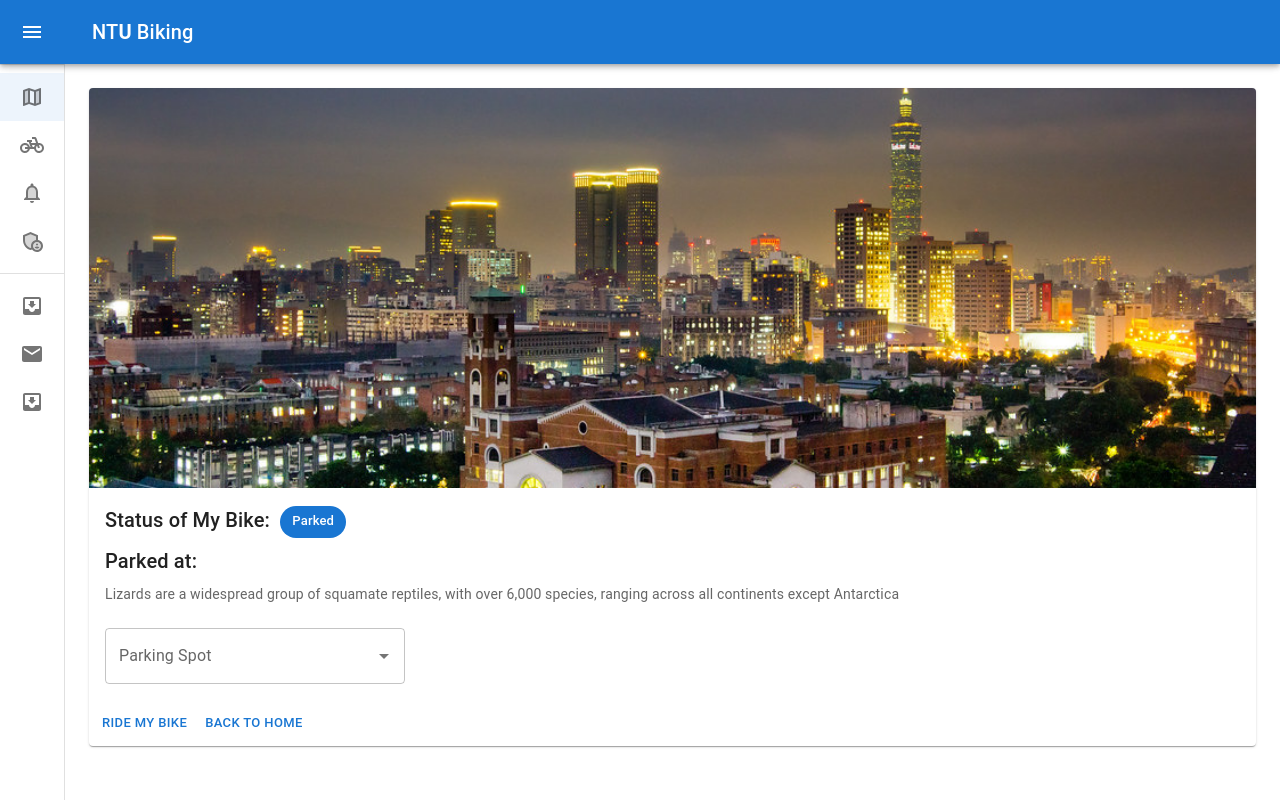
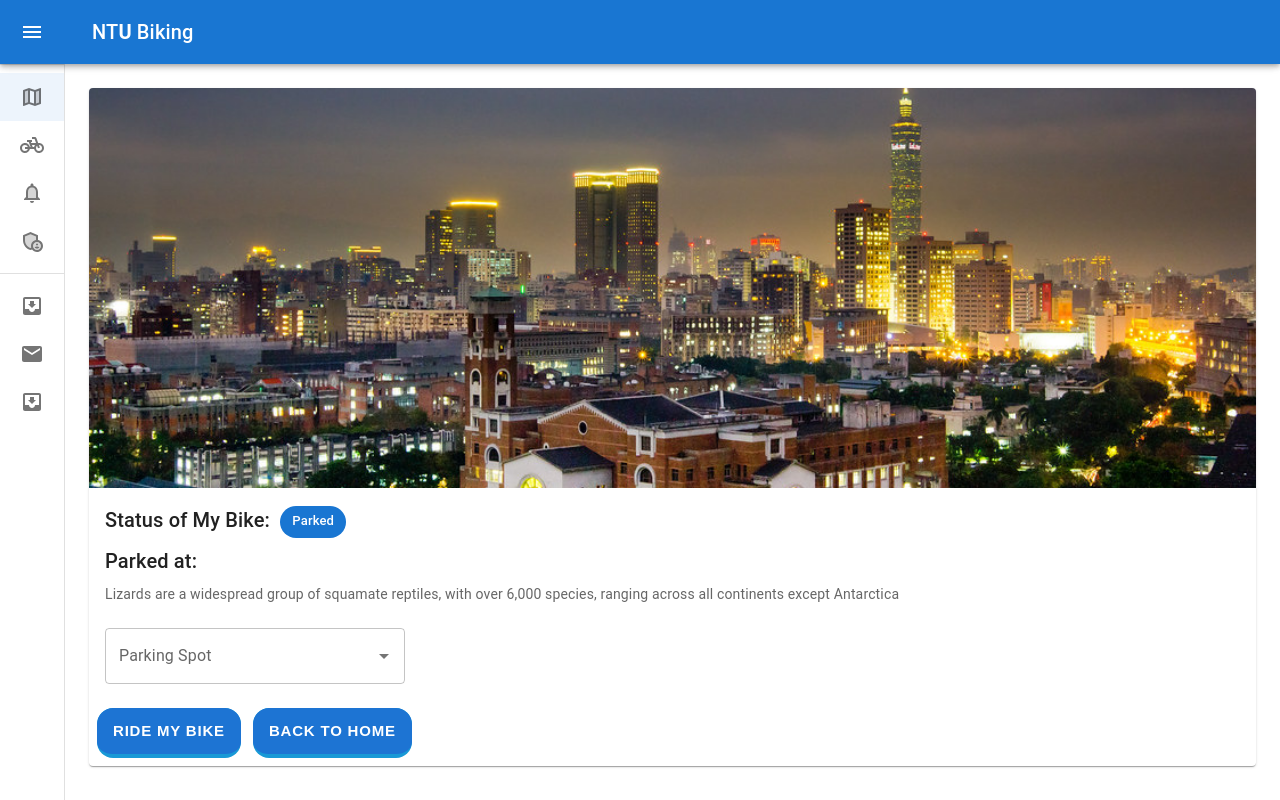
Before and after one commit to johnwei0325/john_final_project_self_test, a React (Create React App) app in the folder NTU_Biking/frontend/: page /My-Bike in a window 1280 px wide. Both pictures are taken after a click on the button "LOG IN". Built offline with nearby package versions, Linux system fonts and the light colour scheme.

Commit message:
Redirect when back to home button clicked

```diff
--- a/NTU_Biking/frontend/src/components/MiniDrawer.js
+++ b/NTU_Biking/frontend/src/components/MiniDrawer.js
@@ -22,7 +22,7 @@
 import PedalBikeIcon from '@mui/icons-material/PedalBike';
 import NotificationsNoneTwoToneIcon from '@mui/icons-material/NotificationsNoneTwoTone';
 import AdminPanelSettingsTwoToneIcon from '@mui/icons-material/AdminPanelSettingsTwoTone';
-import { Link, Outlet } from "react-router-dom"
+import { Link, Outlet, useNavigation } from "react-router-dom"
 
 const drawerWidth = 240;
 
@@ -195,9 +195,9 @@
       </Drawer>
       <Box component="main" sx={{ flexGrow: 1, p: 3 }}>
         <DrawerHeader />
-        <Typography paragraph>
+        {/* <Typography paragraph> */}
           <Outlet />
-        </Typography>
+        {/* </Typography> */}
       </Box>
     </Box>
   );
--- a/NTU_Biking/frontend/src/containers/MyBike.js
+++ b/NTU_Biking/frontend/src/containers/MyBike.js
@@ -11,6 +11,8 @@
 //Form
 import TextField from '@mui/material/TextField';
 import Autocomplete from '@mui/material/Autocomplete';
+import { Form, redirect } from 'react-router-dom';
+import "./buttons.css";
 
 function MyBike () {
     const [parked, setParked] = useState(true);
@@ -49,8 +51,14 @@
                 />
             </CardContent>
             <CardActions>
-                <Button size="small" onClick={()=> setParked(!parked)}>{parked? "Ride my bike" : "Park my bike"}</Button>
-                <Button size="small" onClick={()=> {}}>Back to Home</Button>
+                <Form>
+                    <button type='submit' className='button-19'
+                    onClick={()=> setParked(!parked)}>{parked? "Ride my bike" : "Park my bike"}</button>
+                </Form>
+                &nbsp;
+                <Form method="post">
+                    <button type='submit' className='button-19'>Back to Home</button>
+                </Form>
             </CardActions>
         </Card>
     )
@@ -79,3 +87,9 @@
     {label: 'Zonghe Lecture Building 綜合教學館'},
 ]
 export default MyBike;
+export async function action(){
+    //const contact = await createContact();
+    //return { contact }
+    console.log("Called action in my bike.js")
+    return redirect("/")
+}
--- /dev/null
+++ b/NTU_Biking/frontend/src/containers/buttons.css
@@ -0,0 +1,61 @@
+
+/* CSS */
+.button-19 {
+  appearance: button;
+  background-color: #1899D6;
+  border: solid transparent;
+  border-radius: 16px;
+  border-width: 0 0 4px;
+  box-sizing: border-box;
+  color: #FFFFFF;
+  cursor: pointer;
+  display: inline-block;
+  font-family: din-round,sans-serif;
+  font-size: 15px;
+  font-weight: 700;
+  letter-spacing: .8px;
+  line-height: 20px;
+  margin: 0;
+  outline: none;
+  overflow: visible;
+  padding: 13px 16px;
+  text-align: center;
+  text-transform: uppercase;
+  touch-action: manipulation;
+  transform: translateZ(0);
+  transition: filter .2s;
+  user-select: none;
+  -webkit-user-select: none;
+  vertical-align: middle;
+  white-space: nowrap;
+  width: 100%;
+}
+
+.button-19:after {
+  background-clip: padding-box;
+  background-color: #1d74d3;
+  border: solid transparent;
+  border-radius: 16px;
+  border-width: 0 0 4px;
+  bottom: -4px;
+  content: "";
+  left: 0;
+  position: absolute;
+  right: 0;
+  top: 0;
+  z-index: -1;
+}
+
+.button-19:main,
+.button-19:focus {
+  user-select: auto;
+}
+
+.button-19:hover:not(:disabled) {
+  filter: brightness(1.1);
+  -webkit-filter: brightness(1.1);
+}
+
+.button-19:disabled {
+  cursor: auto;
+}
--- a/NTU_Biking/frontend/src/index.js
+++ b/NTU_Biking/frontend/src/index.js
@@ -3,7 +3,7 @@
 import './index.css';
 import App from './App';
 import Map from './containers/Map';
-import MyBike from './containers/MyBike';
+import MyBike, { action as myBikeAction, } from './containers/MyBike';
 import reportWebVitals from './reportWebVitals';
 import {
   createBrowserRouter,
@@ -22,6 +22,7 @@
       {
         path: "My-Bike",
         element: <MyBike />,
+        action: myBikeAction,
       }
     ]
   },
```
Also changed, not shown: NTU_Biking/frontend/src/App.js (line endings or trailing spaces).
